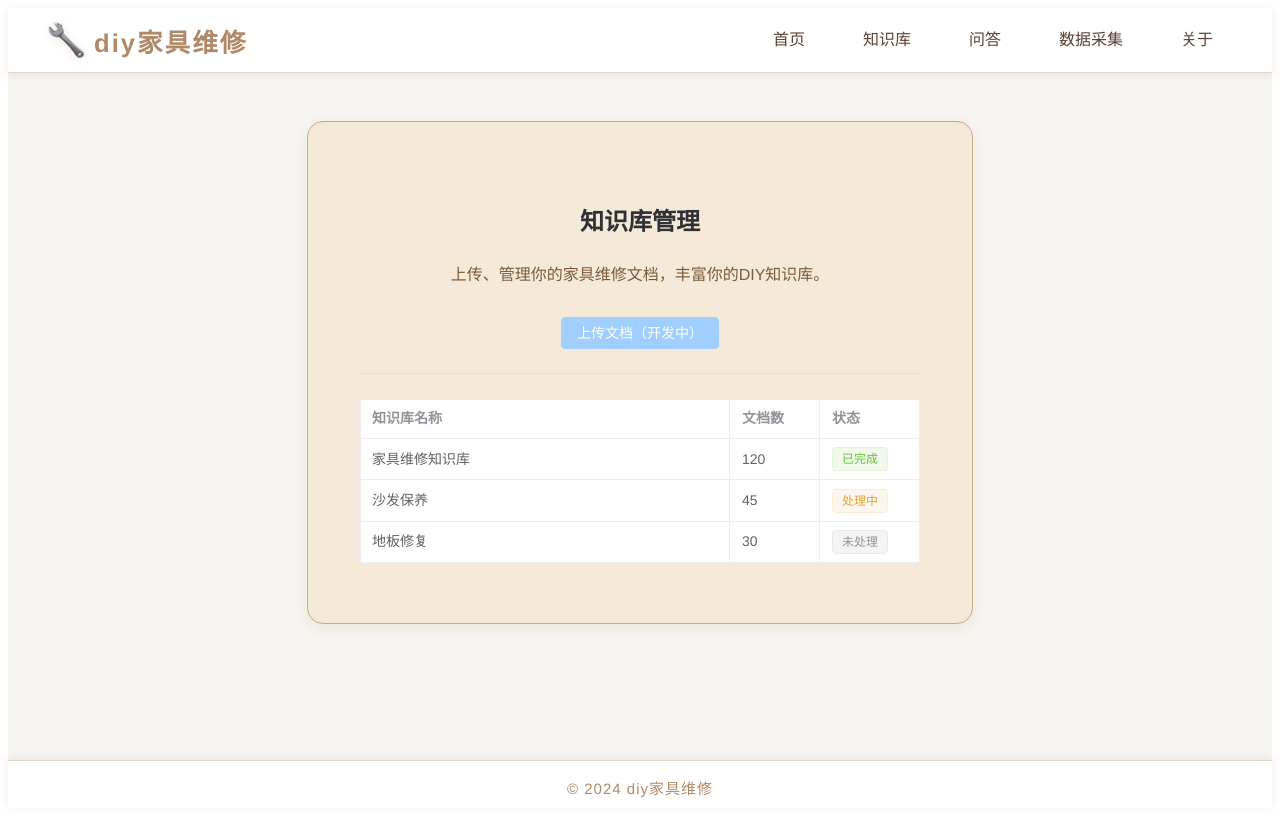
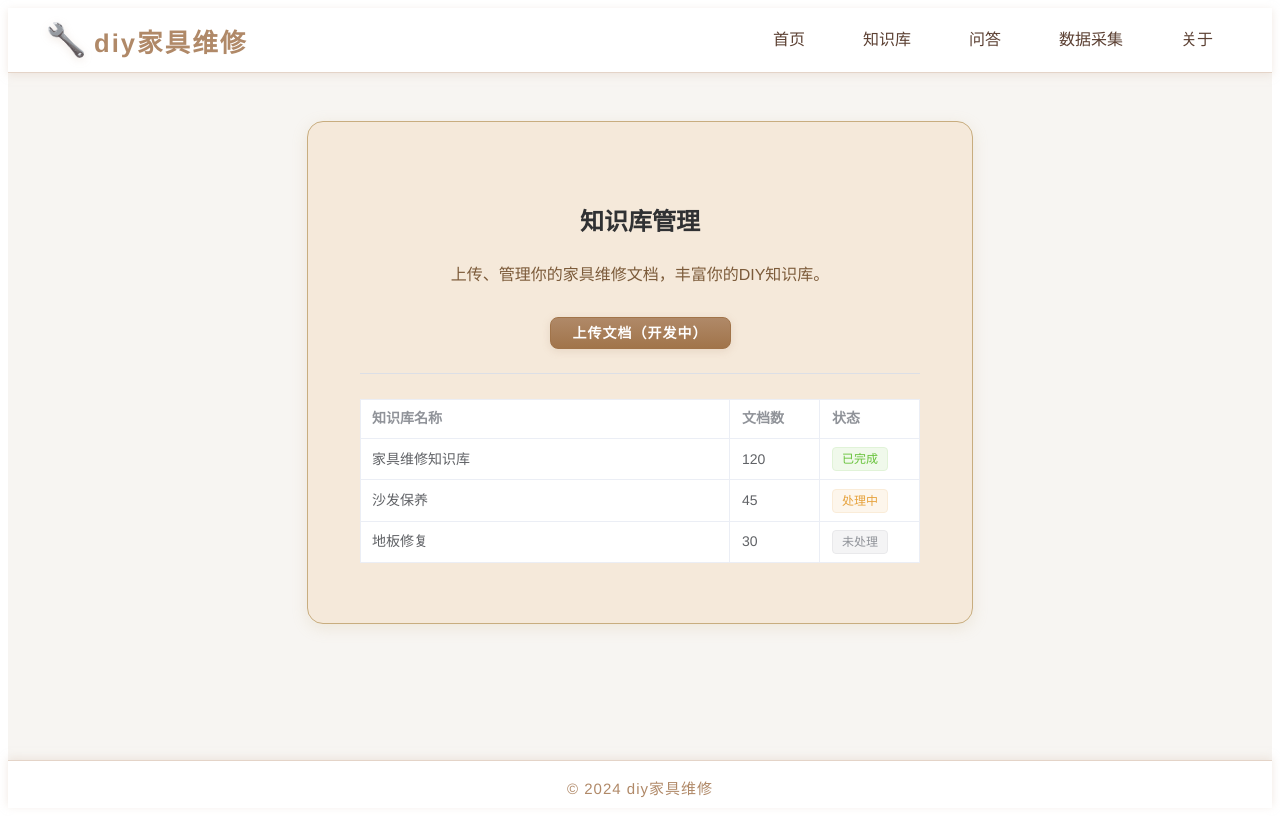
Before and after one commit to b12138sjx/furniture-repair-rag, a Vue app in the folder frontend/: page /kb in a window 1280 px wide. Built offline with nearby package versions, Linux system fonts and the light colour scheme.

Commit message:
美化前端定稿1.1

```diff
--- a/frontend/src/style.css
+++ b/frontend/src/style.css
@@ -57,6 +57,23 @@ button:focus-visible {
 .card {
   padding: 2em;
 }
+.wood-btn {
+  background: linear-gradient(180deg, #b08968 0%, #a1744a 100%) !important;
+  border: 1.5px solid #a1744a !important;
+  color: #fff !important;
+  font-weight: 600;
+  border-radius: 8px;
+  box-shadow: 0 2px 8px #b0896833;
+  padding: 8px 22px;
+  letter-spacing: 1px;
+  transition: background 0.2s, color 0.2s, box-shadow 0.2s;
+}
+.wood-btn:hover, .wood-btn:focus {
+  background: linear-gradient(180deg, #a1744a 0%, #b08968 100%) !important;
+  color: #fff !important;
+  box-shadow: 0 4px 16px #b0896844;
+  border-color: #8c6239 !important;
+}
 
 #app {
   max-width: 1280px;
--- a/frontend/src/views/DataCollect.vue
+++ b/frontend/src/views/DataCollect.vue
@@ -6,7 +6,7 @@
         <el-input v-model="url" placeholder="请输入要采集的网址" style="width: 320px;" />
       </el-form-item>
       <el-form-item>
-        <el-button type="primary" @click="collect">开始采集</el-button>
+        <el-button class="wood-btn" type="primary" @click="collect">开始采集</el-button>
       </el-form-item>
     </el-form>
     <el-divider />
@@ -49,4 +49,21 @@ function collect() {
   min-width: 320px;
   text-align: center;
 }
+.wood-btn {
+  background: linear-gradient(180deg, #b08968 0%, #a1744a 100%) !important;
+  border: 1.5px solid #a1744a !important;
+  color: #fff !important;
+  font-weight: 600;
+  border-radius: 8px;
+  box-shadow: 0 2px 8px #b0896833;
+  padding: 8px 22px;
+  letter-spacing: 1px;
+  transition: background 0.2s, color 0.2s, box-shadow 0.2s;
+}
+.wood-btn:hover, .wood-btn:focus {
+  background: linear-gradient(180deg, #a1744a 0%, #b08968 100%) !important;
+  color: #fff !important;
+  box-shadow: 0 4px 16px #b0896844;
+  border-color: #8c6239 !important;
+}
 </style>
--- a/frontend/src/views/Home.vue
+++ b/frontend/src/views/Home.vue
@@ -4,7 +4,7 @@
     <p style="margin: 24px 0 32px 0; color: #7c5b3a;">
       这里为你提供专业、开放、简洁的家具维修知识与工具，助你轻松DIY修复家居。
     </p>
-    <el-button type="primary" @click="$emit('showAbout')">了解更多</el-button>
+    <el-button class="wood-btn" @click="$emit('showAbout')">了解更多</el-button>
   </el-card>
 </template>
 
@@ -18,4 +18,21 @@
   min-width: 320px;
   text-align: center;
 }
+.wood-btn {
+  background: linear-gradient(180deg, #b08968 0%, #a1744a 100%) !important;
+  border: 1.5px solid #a1744a !important;
+  color: #fff !important;
+  font-weight: 600;
+  border-radius: 8px;
+  box-shadow: 0 2px 8px #b0896833;
+  padding: 8px 22px;
+  letter-spacing: 1px;
+  transition: background 0.2s, color 0.2s, box-shadow 0.2s;
+}
+.wood-btn:hover, .wood-btn:focus {
+  background: linear-gradient(180deg, #a1744a 0%, #b08968 100%) !important;
+  color: #fff !important;
+  box-shadow: 0 4px 16px #b0896844;
+  border-color: #8c6239 !important;
+}
 </style>
--- a/frontend/src/views/KnowledgeBase.vue
+++ b/frontend/src/views/KnowledgeBase.vue
@@ -4,7 +4,7 @@
     <p style="margin: 24px 0 32px 0; color: #7c5b3a;">
       上传、管理你的家具维修文档，丰富你的DIY知识库。
     </p>
-    <el-button type="primary" disabled>上传文档（开发中）</el-button>
+    <el-button class="wood-btn"  type="primary" disabled>上传文档（开发中）</el-button>
     <el-divider />
     <el-table :data="kbList" style="width: 100%; margin-top: 16px;" border>
       <el-table-column prop="name" label="知识库名称" />
@@ -39,4 +39,21 @@ const kbList = ref([
   min-width: 320px;
   text-align: center;
 }
+.wood-btn {
+  background: linear-gradient(180deg, #b08968 0%, #a1744a 100%) !important;
+  border: 1.5px solid #a1744a !important;
+  color: #fff !important;
+  font-weight: 600;
+  border-radius: 8px;
+  box-shadow: 0 2px 8px #b0896833;
+  padding: 8px 22px;
+  letter-spacing: 1px;
+  transition: background 0.2s, color 0.2s, box-shadow 0.2s;
+}
+.wood-btn:hover, .wood-btn:focus {
+  background: linear-gradient(180deg, #a1744a 0%, #b08968 100%) !important;
+  color: #fff !important;
+  box-shadow: 0 4px 16px #b0896844;
+  border-color: #8c6239 !important;
+}
 </style>
--- a/frontend/src/views/QA.vue
+++ b/frontend/src/views/QA.vue
@@ -7,7 +7,7 @@
       style="margin-bottom: 18px;"
       clearable
     />
-    <el-button type="primary" @click="ask" style="margin-bottom: 18px;">提问</el-button>
+    <el-button class="wood-btn"  type="primary" @click="ask" style="margin-bottom: 18px;">提问</el-button>
     <el-divider />
     <div v-if="answer" class="qa-answer">
       <el-alert title="回答" type="success" :closable="false" show-icon>
@@ -41,4 +41,21 @@ function ask() {
   margin-top: 16px;
   color: #5c4033;
 }
+.wood-btn {
+  background: linear-gradient(180deg, #b08968 0%, #a1744a 100%) !important;
+  border: 1.5px solid #a1744a !important;
+  color: #fff !important;
+  font-weight: 600;
+  border-radius: 8px;
+  box-shadow: 0 2px 8px #b0896833;
+  padding: 8px 22px;
+  letter-spacing: 1px;
+  transition: background 0.2s, color 0.2s, box-shadow 0.2s;
+}
+.wood-btn:hover, .wood-btn:focus {
+  background: linear-gradient(180deg, #a1744a 0%, #b08968 100%) !important;
+  color: #fff !important;
+  box-shadow: 0 4px 16px #b0896844;
+  border-color: #8c6239 !important;
+}
 </style>
```
